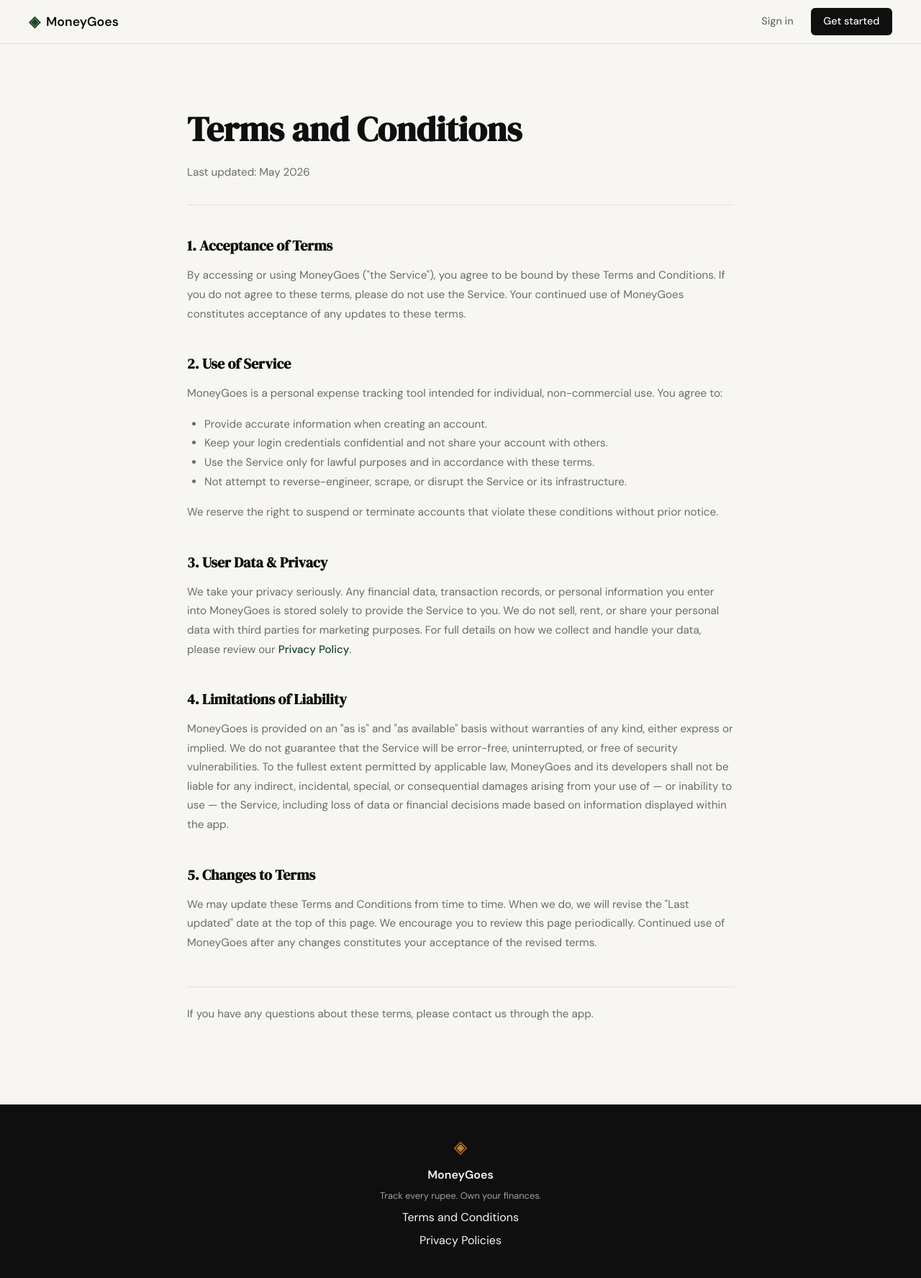
After one commit to Proton-hash/MoneyGoes, a Flask app: page /terms in a window 1280 px wide. The commit adds this page. Shown: the whole page at 72% size. Run offline with Flask 3, Linux system fonts and the light colour scheme.

Commit message:
added terms page with sync styling

```diff
--- a/app.py
+++ b/app.py
@@ -20,6 +20,11 @@ def register():
 @app.route("/login")
 def login():
     return render_template("login.html")
+
+
+@app.route("/terms")
+def terms():
+    return render_template("terms.html")
 
 
 # ------------------------------------------------------------------ #
--- a/static/css/style.css
+++ b/static/css/style.css
@@ -508,6 +508,72 @@ a { color: inherit; text-decoration: none; }
 }
 
 /* ------------------------------------------------------------------ */
+/* Terms / Policy pages                                                */
+/* ------------------------------------------------------------------ */
+
+.terms-section {
+    padding: 5rem 2rem 6rem;
+}
+
+.terms-inner {
+    max-width: 760px;
+    margin: 0 auto;
+}
+
+.terms-inner h1 {
+    font-family: var(--font-display);
+    font-size: clamp(2rem, 4vw, 3rem);
+    color: var(--ink);
+    margin-bottom: 0.5rem;
+}
+
+.terms-meta {
+    font-size: 0.875rem;
+    color: var(--ink-faint);
+    margin-bottom: 3rem;
+    border-bottom: 1px solid var(--border);
+    padding-bottom: 2rem;
+}
+
+.terms-inner h2 {
+    font-family: var(--font-display);
+    font-size: 1.25rem;
+    color: var(--ink);
+    margin-top: 2.5rem;
+    margin-bottom: 0.75rem;
+}
+
+.terms-inner p {
+    color: var(--ink-muted);
+    font-size: 0.95rem;
+    line-height: 1.75;
+    margin-bottom: 1rem;
+}
+
+.terms-inner ul {
+    color: var(--ink-muted);
+    font-size: 0.95rem;
+    line-height: 1.75;
+    padding-left: 1.5rem;
+    margin-bottom: 1rem;
+}
+
+.terms-inner a {
+    color: var(--accent);
+    font-weight: 500;
+}
+
+.terms-inner a:hover { text-decoration: underline; }
+
+.terms-footer-note {
+    margin-top: 3rem;
+    padding-top: 1.5rem;
+    border-top: 1px solid var(--border);
+    font-size: 0.875rem;
+    color: var(--ink-faint);
+}
+
+/* ------------------------------------------------------------------ */
 /* Responsive                                                          */
 /* ------------------------------------------------------------------ */
 
--- a/templates/base.html
+++ b/templates/base.html
@@ -3,7 +3,7 @@
 <head>
     <meta charset="UTF-8">
     <meta name="viewport" content="width=device-width, initial-scale=1.0">
-    <title>{% block title %}Spendly{% endblock %}</title>
+    <title>{% block title %}MoneyGoes{% endblock %}</title>
     <link rel="preconnect" href="https://fonts.googleapis.com">
     <link rel="preconnect" href="https://fonts.gstatic.com" crossorigin>
     <link href="https://fonts.googleapis.com/css2?family=DM+Serif+Display:ital@0;1&family=DM+Sans:wght@300;400;500;600&display=swap" rel="stylesheet">
@@ -16,7 +16,7 @@
         <div class="nav-inner">
             <a href="{{ url_for('landing') }}" class="nav-brand">
                 <span class="brand-icon">◈</span>
-                <span class="brand-name">Spendly</span>
+                <span class="brand-name">MoneyGoes</span>
             </a>
             <div class="nav-links">
                 <a href="{{ url_for('login') }}">Sign in</a>
@@ -32,9 +32,9 @@
     <footer class="footer">
         <div class="footer-inner">
             <span class="brand-icon">◈</span>
-            <span class="footer-name">Spendly</span>
+            <span class="footer-name">MoneyGoes</span>
             <p class="footer-copy">Track every rupee. Own your finances.</p>
-            <a href="#">Terms and Conditions</a>
+            <a href="/terms">Terms and Conditions</a>
             <a href="#">Privacy Policies</a>
         </div>
     </footer>
--- a/templates/landing.html
+++ b/templates/landing.html
@@ -1,6 +1,6 @@
 {% extends "base.html" %}
 
-{% block title %}Spendly — Track Every Rupee{% endblock %}
+{% block title %}MoneyGoes — Track Every Rupee{% endblock %}
 
 {% block content %}
 
@@ -84,7 +84,7 @@
 <section class="cta-section">
     <div class="cta-inner">
         <h2 class="cta-title">Ready to take control?</h2>
-        <p class="cta-body">Join thousands of people who track their expenses with Spendly.</p>
+        <p class="cta-body">Join thousands of people who track their expenses with MoneyGoes.</p>
         <a href="{{ url_for('register') }}" class="btn-primary">Create free account</a>
     </div>
 </section>
--- a/templates/login.html
+++ b/templates/login.html
@@ -1,6 +1,6 @@
 {% extends "base.html" %}
 
-{% block title %}Sign in — Spendly{% endblock %}
+{% block title %}Sign in — MoneyGoes{% endblock %}
 
 {% block content %}
 
@@ -9,7 +9,7 @@
 
         <div class="auth-header">
             <h1 class="auth-title">Welcome back</h1>
-            <p class="auth-subtitle">Sign in to your Spendly account</p>
+            <p class="auth-subtitle">Sign in to your MoneyGoes account</p>
         </div>
 
         <div class="auth-card">
--- a/templates/register.html
+++ b/templates/register.html
@@ -1,6 +1,6 @@
 {% extends "base.html" %}
 
-{% block title %}Create account — Spendly{% endblock %}
+{% block title %}Create account — MoneyGoes{% endblock %}
 
 {% block content %}
 
--- /dev/null
+++ b/templates/terms.html
@@ -0,0 +1,36 @@
+{% extends "base.html" %}
+
+{% block title %}Terms and Conditions — MoneyGoes{% endblock %}
+
+{% block content %}
+<section class="terms-section">
+    <div class="terms-inner">
+        <h1>Terms and Conditions</h1>
+        <p class="terms-meta">Last updated: May 2026</p>
+
+        <h2>1. Acceptance of Terms</h2>
+        <p>By accessing or using MoneyGoes ("the Service"), you agree to be bound by these Terms and Conditions. If you do not agree to these terms, please do not use the Service. Your continued use of MoneyGoes constitutes acceptance of any updates to these terms.</p>
+
+        <h2>2. Use of Service</h2>
+        <p>MoneyGoes is a personal expense tracking tool intended for individual, non-commercial use. You agree to:</p>
+        <ul>
+            <li>Provide accurate information when creating an account.</li>
+            <li>Keep your login credentials confidential and not share your account with others.</li>
+            <li>Use the Service only for lawful purposes and in accordance with these terms.</li>
+            <li>Not attempt to reverse-engineer, scrape, or disrupt the Service or its infrastructure.</li>
+        </ul>
+        <p>We reserve the right to suspend or terminate accounts that violate these conditions without prior notice.</p>
+
+        <h2>3. User Data &amp; Privacy</h2>
+        <p>We take your privacy seriously. Any financial data, transaction records, or personal information you enter into MoneyGoes is stored solely to provide the Service to you. We do not sell, rent, or share your personal data with third parties for marketing purposes. For full details on how we collect and handle your data, please review our <a href="#">Privacy Policy</a>.</p>
+
+        <h2>4. Limitations of Liability</h2>
+        <p>MoneyGoes is provided on an "as is" and "as available" basis without warranties of any kind, either express or implied. We do not guarantee that the Service will be error-free, uninterrupted, or free of security vulnerabilities. To the fullest extent permitted by applicable law, MoneyGoes and its developers shall not be liable for any indirect, incidental, special, or consequential damages arising from your use of — or inability to use — the Service, including loss of data or financial decisions made based on information displayed within the app.</p>
+
+        <h2>5. Changes to Terms</h2>
+        <p>We may update these Terms and Conditions from time to time. When we do, we will revise the "Last updated" date at the top of this page. We encourage you to review this page periodically. Continued use of MoneyGoes after any changes constitutes your acceptance of the revised terms.</p>
+
+        <p class="terms-footer-note">If you have any questions about these terms, please contact us through the app.</p>
+    </div>
+</section>
+{% endblock %}
```
